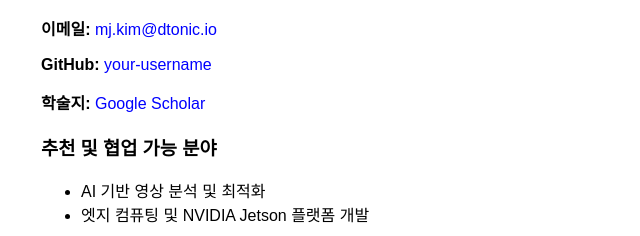
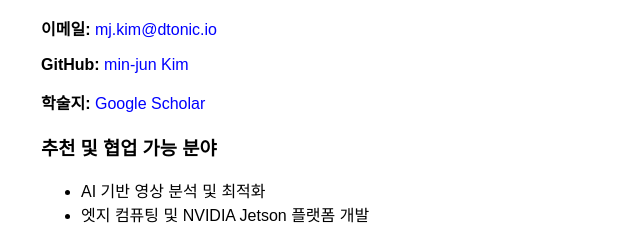
Before and after one commit to Korzeniow/Korzeniow.github.io, a plain HTML site: page index.html in a window 1280 px wide. Shown: the part 1231-1467 px from the top of the page, 299-939 px from the left. Drawn offline with Linux system fonts and the light colour scheme.

Commit message:
Update index.html

```diff
--- a/index.html
+++ b/index.html
@@ -55,7 +55,7 @@
 
         <h3>연락처</h3>
         <p><strong>이메일:</strong> <a href="mailto:mj.kim@dtonic.io">mj.kim@dtonic.io</a></p>
-        <p><strong>GitHub:</strong> <a href="https://github.com/your-username" target="_blank">your-username</a></p>
+        <p><strong>GitHub:</strong> <a href="https://github.com/Korzeniow" target="_blank">min-jun Kim</a></p>
         <p><strong>학술지:</strong> <a href="https://scholar.google.com/citations?hl=ko&user=OwMJF1IAAAAJ" target="_blank">Google Scholar</a></p>
 
         <h3>추천 및 협업 가능 분야</h3>
```
